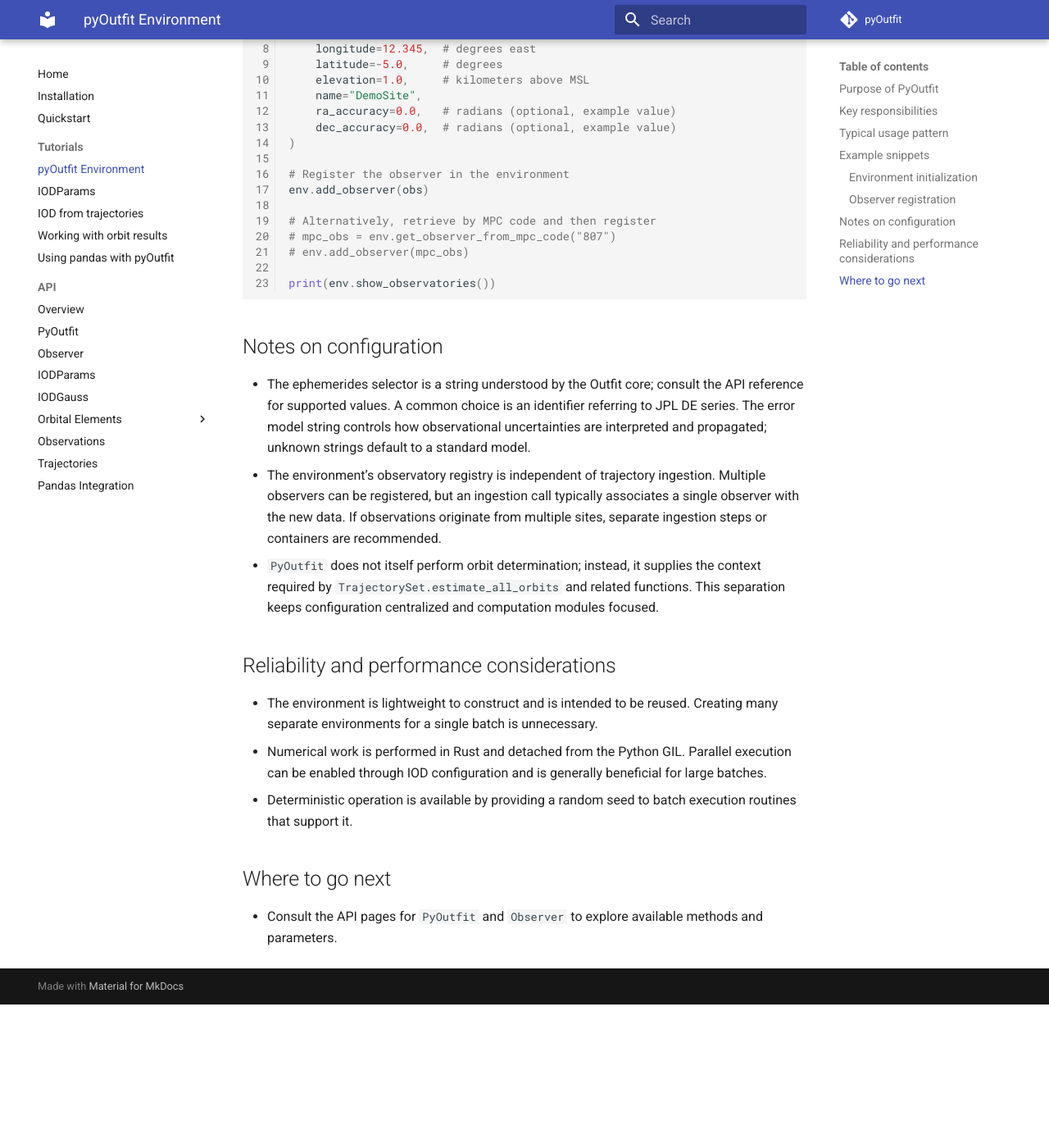
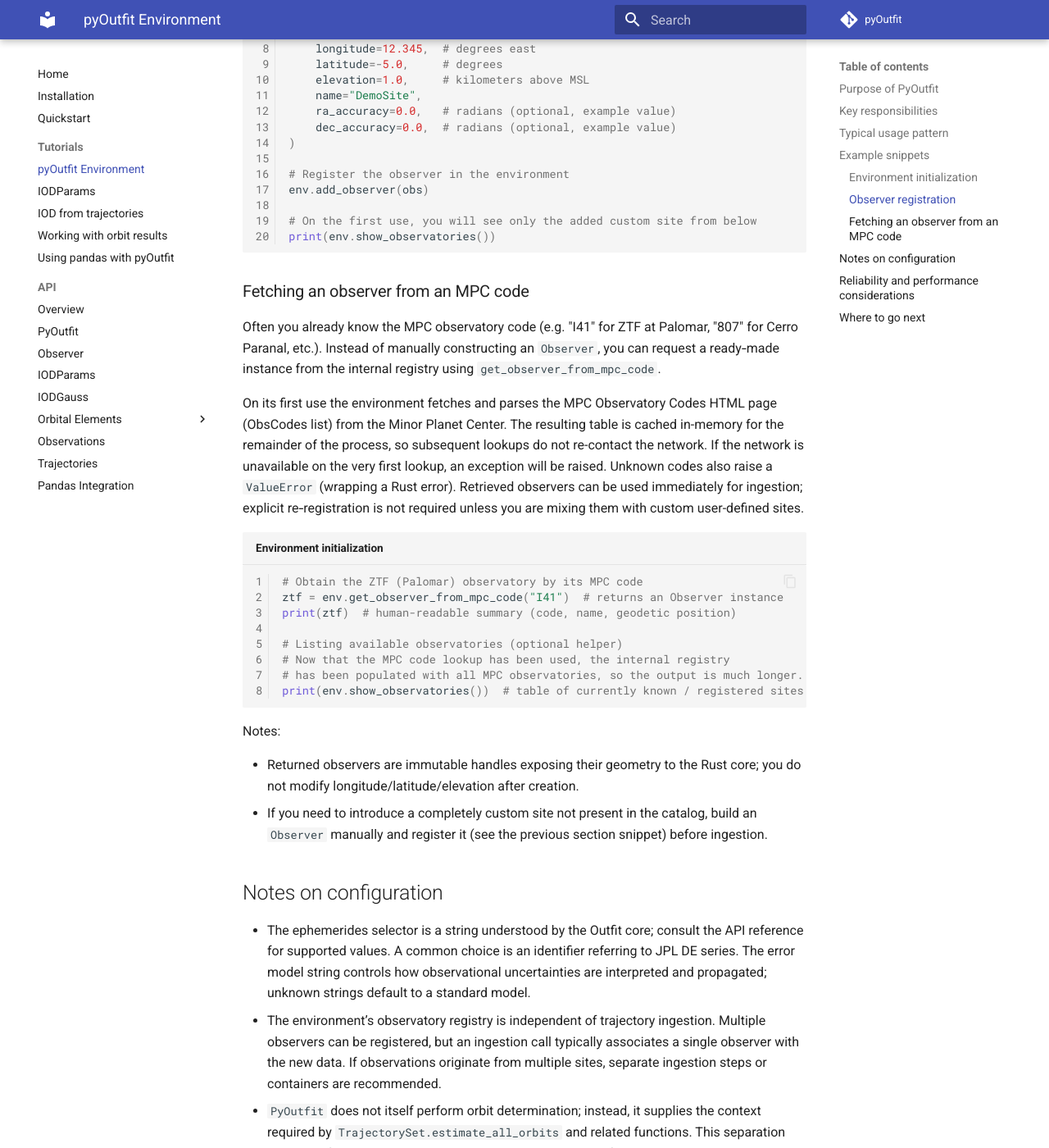
Before and after one commit to FusRoman/pyOutfit, an MkDocs documentation site: the page built from docs/tutorials/pyoutfit_environment.md, in a window 1280 px wide and 1400 px high, scrolled down 1745 px. Shown: the whole window at 82% size. Built offline with MkDocs 1.6.1 and Material for MkDocs 9.7.7, drawn with Linux system fonts in a browser that asks for light colours; comment, search, counter and statistics services are not loaded; the version menu is left out; before the commit the page ends 2970 px from its top, so only the background shows below that.

Commit message:
update docs on the observer part

````diff
--- a/docs/tutorials/pyoutfit_environment.md
+++ b/docs/tutorials/pyoutfit_environment.md
@@ -37,8 +37,23 @@
 ### Observer registration
 
 ```py linenums="1" title="environment initialization"
---8<-- "docs/tutorials/tutorial_snippets/observer_registration.py"
+--8<-- "docs/tutorials/tutorial_snippets/observer_registration.py:observer_simple_init"
 ```
+
+### Fetching an observer from an MPC code
+
+Often you already know the MPC observatory code (e.g. "I41" for ZTF at Palomar, "807" for Cerro Paranal, etc.). Instead of manually constructing an `Observer`, you can request a ready‑made instance from the internal registry using `get_observer_from_mpc_code`.
+
+On its first use the environment fetches and parses the MPC Observatory Codes HTML page (ObsCodes list) from the Minor Planet Center. The resulting table is cached in-memory for the remainder of the process, so subsequent lookups do not re-contact the network. If the network is unavailable on the very first lookup, an exception will be raised. Unknown codes also raise a `ValueError` (wrapping a Rust error). Retrieved observers can be used immediately for ingestion; explicit re‑registration is not required unless you are mixing them with custom user-defined sites.
+
+```py linenums="1" title="Environment initialization"
+--8<-- "docs/tutorials/tutorial_snippets/observer_registration.py:from_mpc_code"
+```
+
+Notes:
+
+- Returned observers are immutable handles exposing their geometry to the Rust core; you do not modify longitude/latitude/elevation after creation.
+- If you need to introduce a completely custom site not present in the catalog, build an `Observer` manually and register it (see the previous section snippet) before ingestion.
 
 ## Notes on configuration
 
--- a/docs/tutorials/tutorial_snippets/observer_registration.py
+++ b/docs/tutorials/tutorial_snippets/observer_registration.py
@@ -1,3 +1,4 @@
+# --8<-- [start: observer_simple_init]
 # Observer registration example for documentation inclusion
 from py_outfit import PyOutfit, Observer
 
@@ -16,8 +17,17 @@
 # Register the observer in the environment
 env.add_observer(obs)
 
-# Alternatively, retrieve by MPC code and then register
-# mpc_obs = env.get_observer_from_mpc_code("807")
-# env.add_observer(mpc_obs)
+# On the first use, you will see only the added custom site from below
+print(env.show_observatories())
+# --8<-- [end: observer_simple_init]
 
-print(env.show_observatories())
+# --8<-- [start: from_mpc_code]
+# Obtain the ZTF (Palomar) observatory by its MPC code
+ztf = env.get_observer_from_mpc_code("I41")  # returns an Observer instance
+print(ztf)  # human-readable summary (code, name, geodetic position)
+
+# Listing available observatories (optional helper)
+# Now that the MPC code lookup has been used, the internal registry
+# has been populated with all MPC observatories, so the output is much longer.
+print(env.show_observatories())  # table of currently known / registered sites
+# --8<-- [end: from_mpc_code]
````
